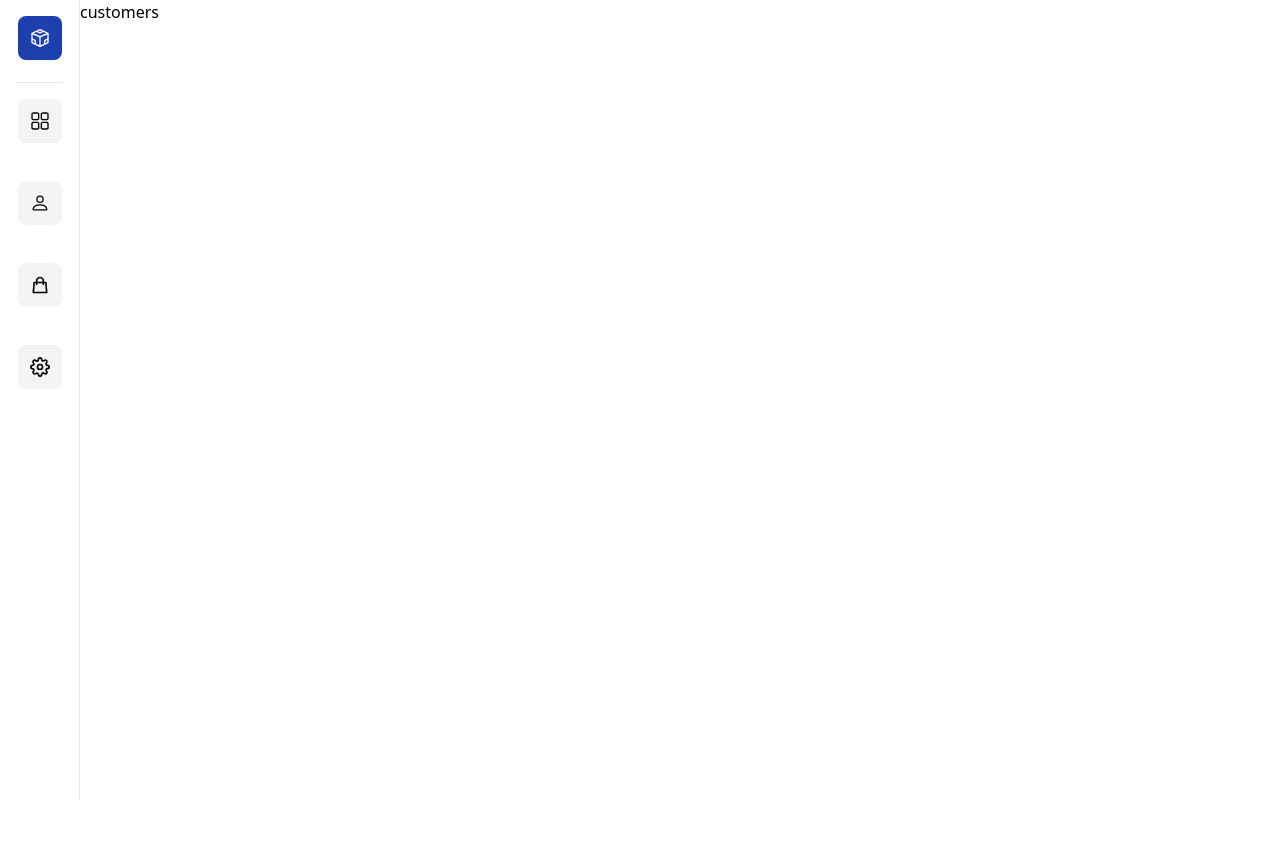
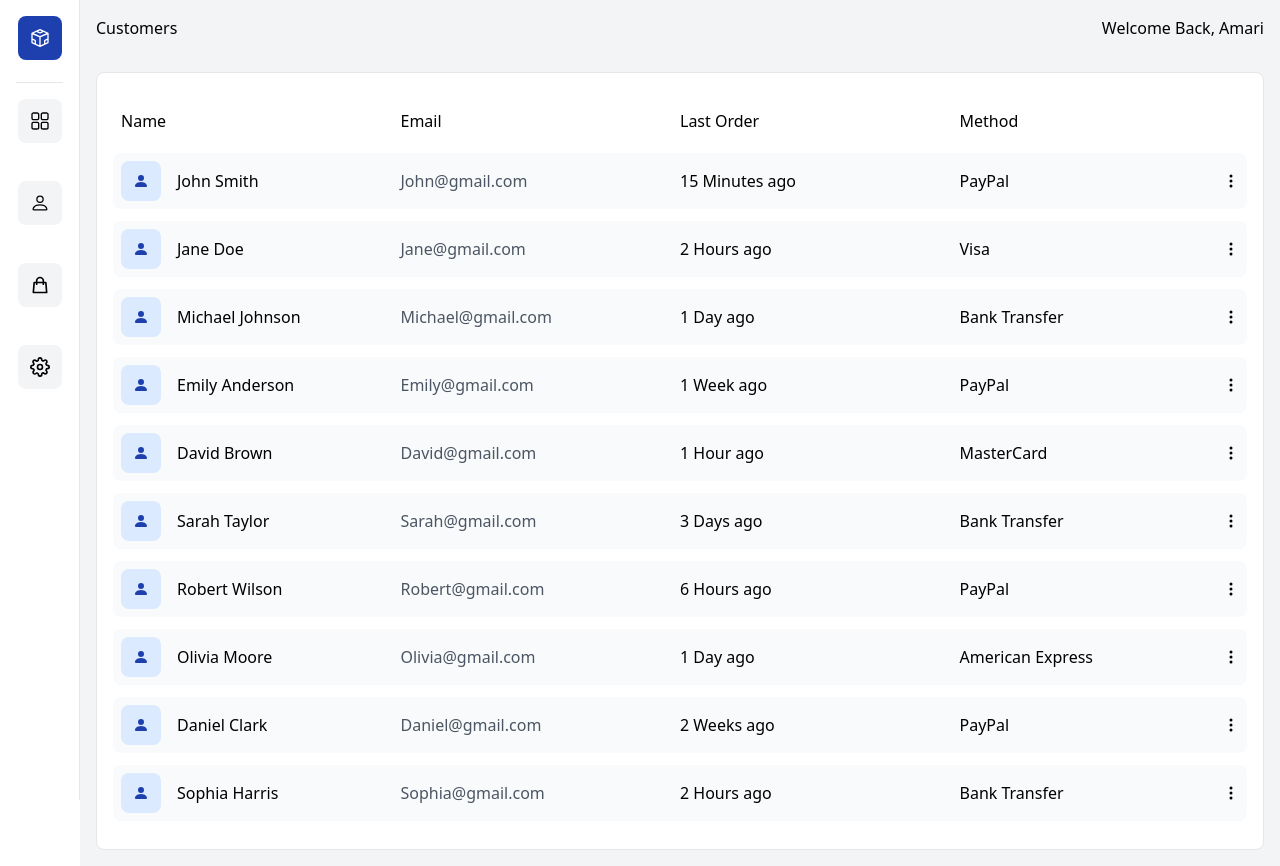
Before and after one commit to AmariPa/next-dashboard, a Next.js app: page /customers in a window 1280 px wide. Before the commit the page ends 800 px from the top, so only its background shows below. Built offline with nearby package versions, Linux system fonts and the light colour scheme.

Commit message:
finished customers tab

```diff
--- a/data/data.js
+++ b/data/data.js
@@ -19,7 +19,7 @@
 		},
 		total: 1050.5,
 		status: 'Processing',
-		method: 'Credit Card',
+		method: 'Visa',
 		date: '2 Hours ago',
 	},
 
@@ -55,7 +55,7 @@
 		},
 		total: 199.95,
 		status: 'On Hold',
-		method: 'Credit Card',
+		method: 'MasterCard',
 		date: '1 Hour ago',
 	},
 
@@ -91,7 +91,7 @@
 		},
 		total: 149.99,
 		status: 'Completed',
-		method: 'Credit Card',
+		method: 'American Express',
 		date: '1 Day ago',
 	},
 
--- a/pages/customers.jsx
+++ b/pages/customers.jsx
@@ -1,7 +1,50 @@
 import React from 'react';
-
+import { BsPersonFill, BsThreeDotsVertical } from 'react-icons/bs';
+import { data } from '../data/data';
 const customers = () => {
-	return <div>customers</div>;
+	return (
+		<div className='bg-gray-100 min-h-screen'>
+			<div className='flex justify-between p-4'>
+				<h2>Customers</h2>
+				<h2>Welcome Back, Amari</h2>
+			</div>
+			<div className='p-4'>
+				<div className='w-full m-auto p-4 border rounded-lg bg-white overflow-y-auto'>
+					<div className='my-3 p-2 grid md:grid-cols-4 sm:grid-cols-3 grid-cols-2 items-center justify-between cursor-pointer'>
+						<span>Name</span>
+						<span className='sm:text-left text-right'>Email</span>
+						<span className='hidden md:grid'>Last Order</span>
+						<span className='hidden md:grid'>Method</span>
+					</div>
+					<ul>
+						{data.map((order, id) => (
+							<li
+								key={id}
+								className='bg-gray-50 hover:bg-gray-100 rounded-lg my-3 p-2 grid md:grid-cols-4 sm:grid-cols-3 grid-cols-2 items-center justify-between cursor-pointer'
+							>
+								<div className='flex items-center'>
+									<div className='bg-blue-100 p-3 rounded-lg'>
+										<BsPersonFill className='text-blue-800' />
+									</div>
+									<p className='pl-4'>
+										{order.name.first + ' ' + order.name.last}
+									</p>
+								</div>
+								<p className='text-gray-600 sm:text-left text-right'>
+									{order.name.first}@gmail.com
+								</p>
+								<p className='hidden md:flex'>{order.date}</p>
+								<div className='sm:flex hidden justify-between items-center'>
+									<p>{order.method}</p>
+									<BsThreeDotsVertical />
+								</div>
+							</li>
+						))}
+					</ul>
+				</div>
+			</div>
+		</div>
+	);
 };
 
 export default customers;
```
